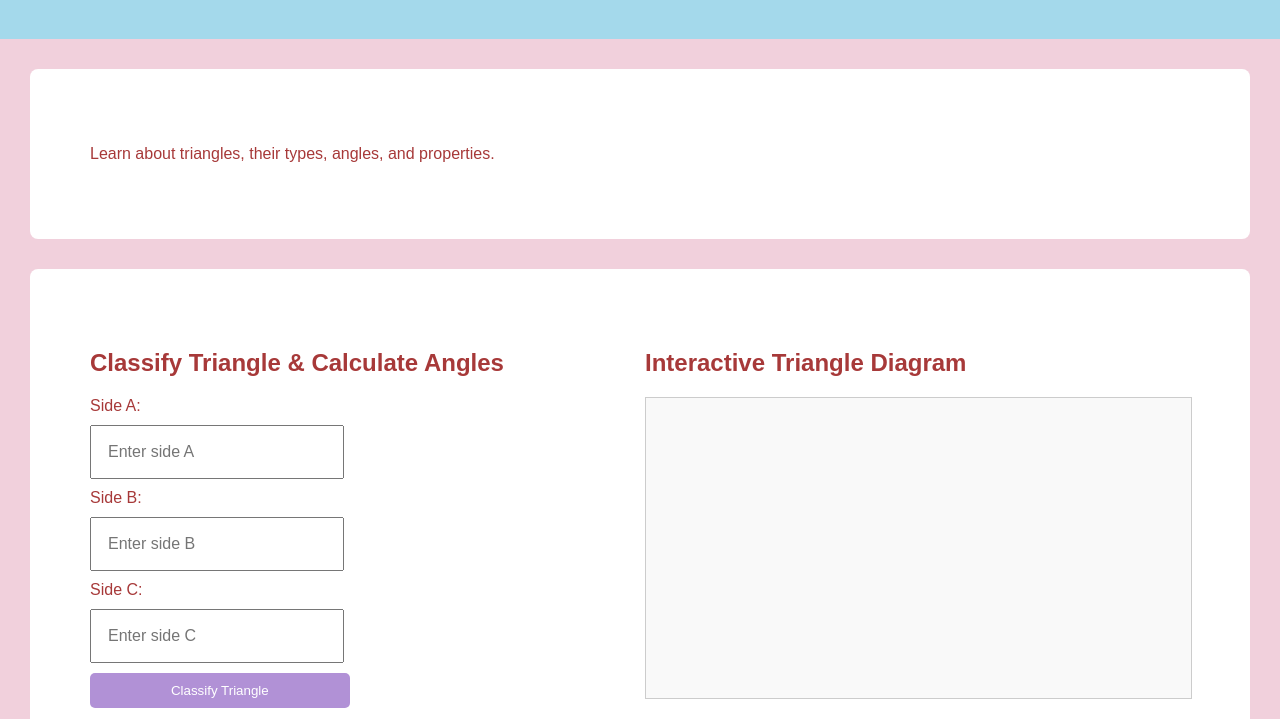
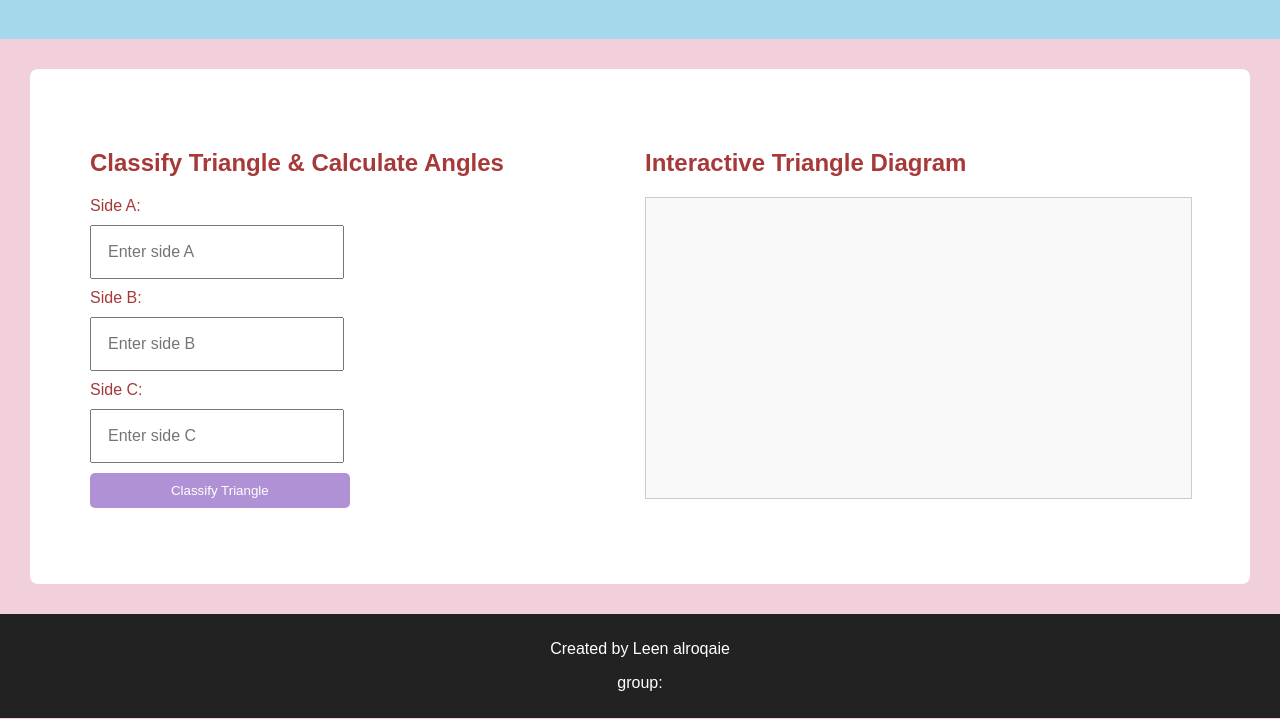
Before and after one commit to Leenschool/mathp, a plain HTML site: page index.html in a window 1280 px wide. Shown: the part 81-800 px from the top of the page. Drawn offline with Linux system fonts and the light colour scheme.

Commit message:
Update index.html

```diff
--- a/index.html
+++ b/index.html
@@ -11,9 +11,7 @@
         <h1>Welcome to Triangle Math</h1>
     </header>
 
-    <section id="intro">
-        <p>Learn about triangles, their types, angles, and properties.</p>
-    </section>
+
 
     <section id="main-container">
         <!-- Classify Triangle Form -->
```
